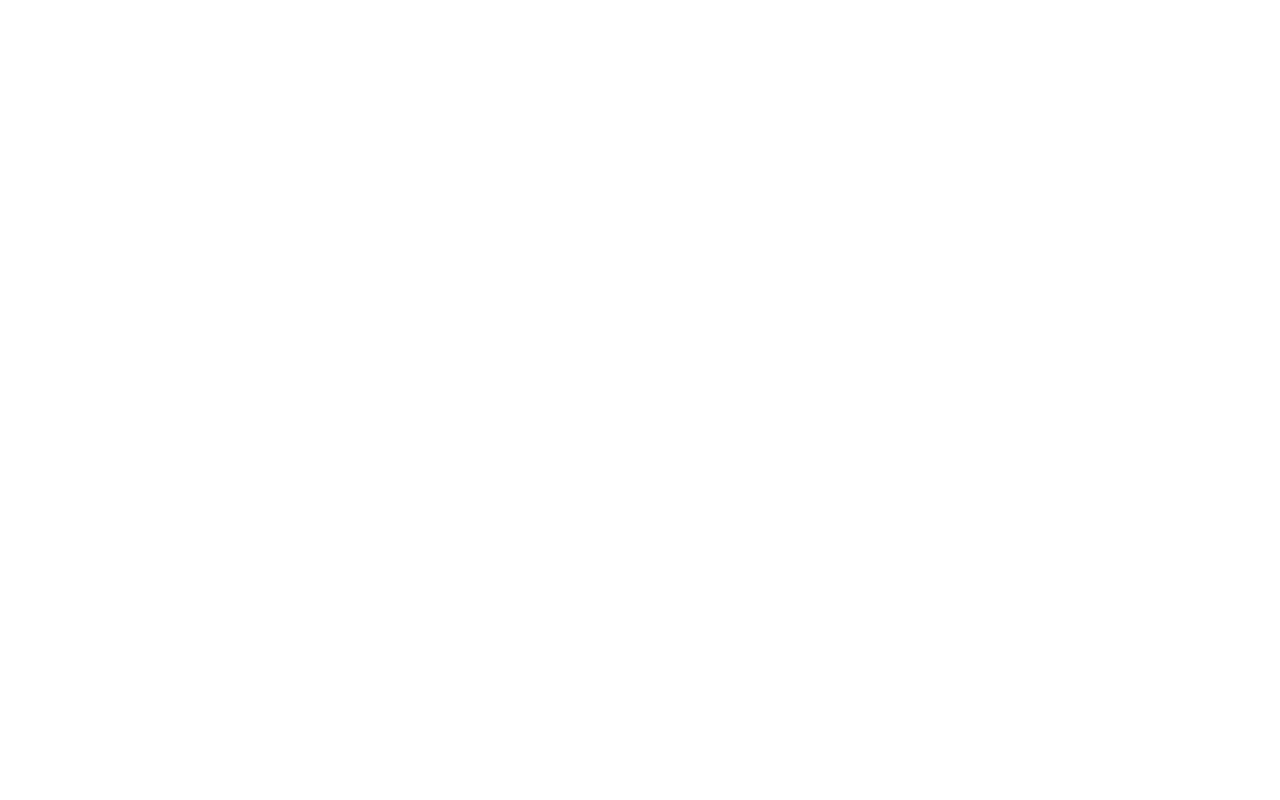
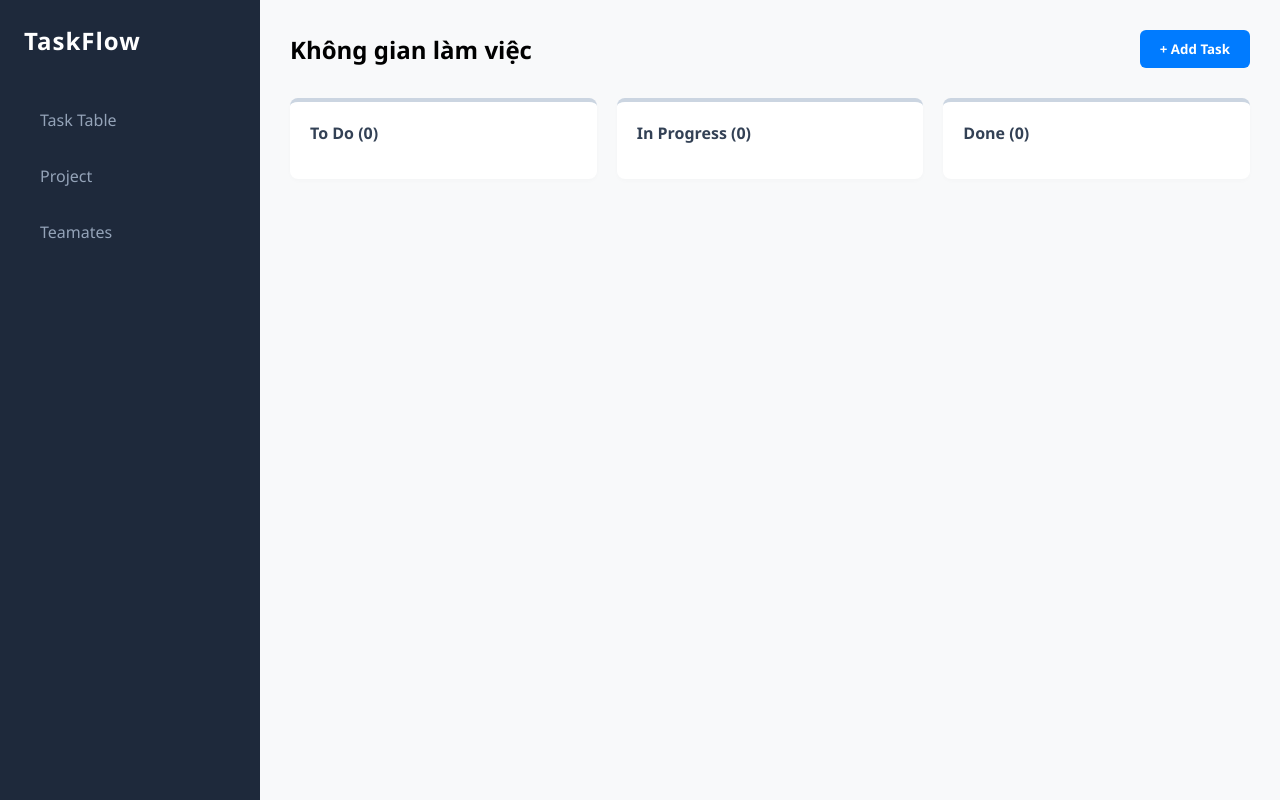
Before and after one commit to IceAmericano21/GroupWork-Space, a plain HTML site: page frontend/dashboard.html in a window 1280 px wide. Drawn offline with Linux system fonts and the light colour scheme.

Commit message:
Dựng Khung dashboard chính

```diff
--- a/frontend/css/style.css
+++ b/frontend/css/style.css
@@ -81,3 +81,106 @@
 .login-card a:hover {
     text-decoration: underline; /* Chỉ hiện gạch chân khi rê chuột vào */
 }
+
+.dashboard-container {
+    display: flex; /* Bật flexbox để sidebar và main-content nằm ngang */
+    height: 100vh; /* Cao bằng đúng màn hình máy tính */
+    background-color: #f8f9fa;
+}
+
+/* Thanh bên trái: cố định độ rộng */
+.sidebar {
+    width: 260px;
+    background-color: #1e293b; /* Màu xanh đen đậm chất công nghệ */
+    color: white;
+    padding: 24px;
+}
+
+/* Không gian bên phải: tự động húp trọn vùng màn hình còn lại */
+.main-content {
+    flex: 1; /* Chiếm toàn bộ không gian còn lại */
+    padding: 30px;
+    overflow-y: auto; /* Nếu nội dung quá dài thì tự xuất hiện thanh cuộn */
+}
+
+/* --- TRANG TRÍ THANH SIDEBAR BÊN TRÁI --- */
+
+/* 1. Làm đẹp chữ Logo TaskFlow */
+.sidebar .logo {
+    font-size: 24px;
+    font-weight: bold;
+    color: #ffffff;
+    margin-bottom: 40px; /* Tạo khoảng cách xa với menu bên dưới */
+    letter-spacing: 1px; /* Giãn chữ ra một chút cho sang */
+}
+
+/* 2. Ép các đường link trong menu phải xếp hàng dọc */
+.sidebar .menu {
+    display: flex;
+    flex-direction: column; /* Lệnh thần thánh ép các nút xếp hàng dọc */
+    gap: 10px;              /* Khoảng cách giữa các nút menu */
+}
+
+/* 3. Làm đẹp cho từng nút menu (Thẻ a) */
+.sidebar .menu a {
+    color: #94a3b8;         /* Màu xám nhẹ, không bị chói quá */
+    text-decoration: none;  /* Xóa gạch chân đáng ghét */
+    padding: 12px 16px;     /* Tạo cái khung vô hình xung quanh chữ */
+    border-radius: 8px;     /* Bo góc cái khung đó */
+    font-size: 16px;
+    font-weight: 500;
+    transition: all 0.2s ease; /* Tạo độ mượt khi rê chuột */
+}
+
+/* 4. Hiệu ứng khi rê chuột vào nút menu (Hover) */
+.sidebar .menu a:hover {
+    background-color: rgba(255, 255, 255, 0.05); /* Nền sáng lên một chút */
+    color: #ffffff;                              /* Chữ hóa trắng sáng */
+}
+
+/* 5. Trạng thái nút đang được chọn (Active) */
+.sidebar .menu a.active {
+    background-color: #007bff; /* Nút được chọn sẽ có nền xanh dương */
+    color: #ffffff;            /* Chữ trắng */
+}
+
+.content-header{
+    display: flex;
+    justify-content: space-between;
+    align-items: center;
+    margin-bottom: 30px;
+}
+
+.btn-add-task{
+    padding: 10px 20px;
+    background-color: #007bff;
+    color: white;
+    border: none;
+    border-radius: 6px;
+    font-weight: bold;
+    cursor: pointer;
+}
+/*Chia thành 3 cột Kaban*/
+
+.kanban-board {
+    display: grid;
+    grid-template-columns: repeat(3, 1fr); /* Lệnh thần thánh chia đều màn hình thành 3 cột bằng nhau */
+    gap: 20px; /* Khoảng cách giữa các cột */
+    align-items: flex-start;
+}
+
+/* Trang trí sơ bộ cho từng cột */
+.kanban-column {
+    background-color: #ffffff;
+    border-radius: 8px;
+    padding: 20px;
+    box-shadow: 0 2px 4px rgba(0,0,0,0.02);
+    border-top: 4px solid #cbd5e1; /* Tạo một cái đường viền mờ phía trên đỉnh cột */
+}
+
+/* Tên của cột (Ví dụ: Cần làm, Đang làm...) */
+.kanban-column h3 {
+    font-size: 16px;
+    color: #334155;
+    margin-bottom: 15px;
+}
--- a/frontend/dashboard.html
+++ b/frontend/dashboard.html
@@ -7,6 +7,36 @@
     <link rel="stylesheet" href="css/style.css">
 </head>
 <body>
+    <div class="dashboard-container">
+        <aside class="sidebar">
+            <div class="logo">TaskFlow</div>
+            <nav class="menu">
+                <a href="#">Task Table</a>
+                <a href="#">Project</a>
+                <a href="#">Teamates</a>
+            </nav>
+        </aside>
+        <main class="main-content">
+            <div class="content-header">
+                <h2>Không gian làm việc</h2>
+                <button class="btn-add-task">+ Add Task</button>
+            </div>
 
+        <div class="kanban-board">
+            <div class="kanban-column">
+                <h3>To Do <span>(0)</span></h3>
+                <div class="task-list"></div>
+            </div>
+            <div class="kanban-column">
+                <h3>In Progress <span>(0)</span></h3>
+                <div class="task-list"></div>
+            </div>
+            <div class="kanban-column">
+                <h3>Done <span>(0)</span></h3>
+                <div class="task-list"></div>
+            </div>
+        </div>
+        </main>
+    </div>
 </body>
 </html>
```
Also changed, not shown: frontend/login.html (renamed from frontend/index.html).
